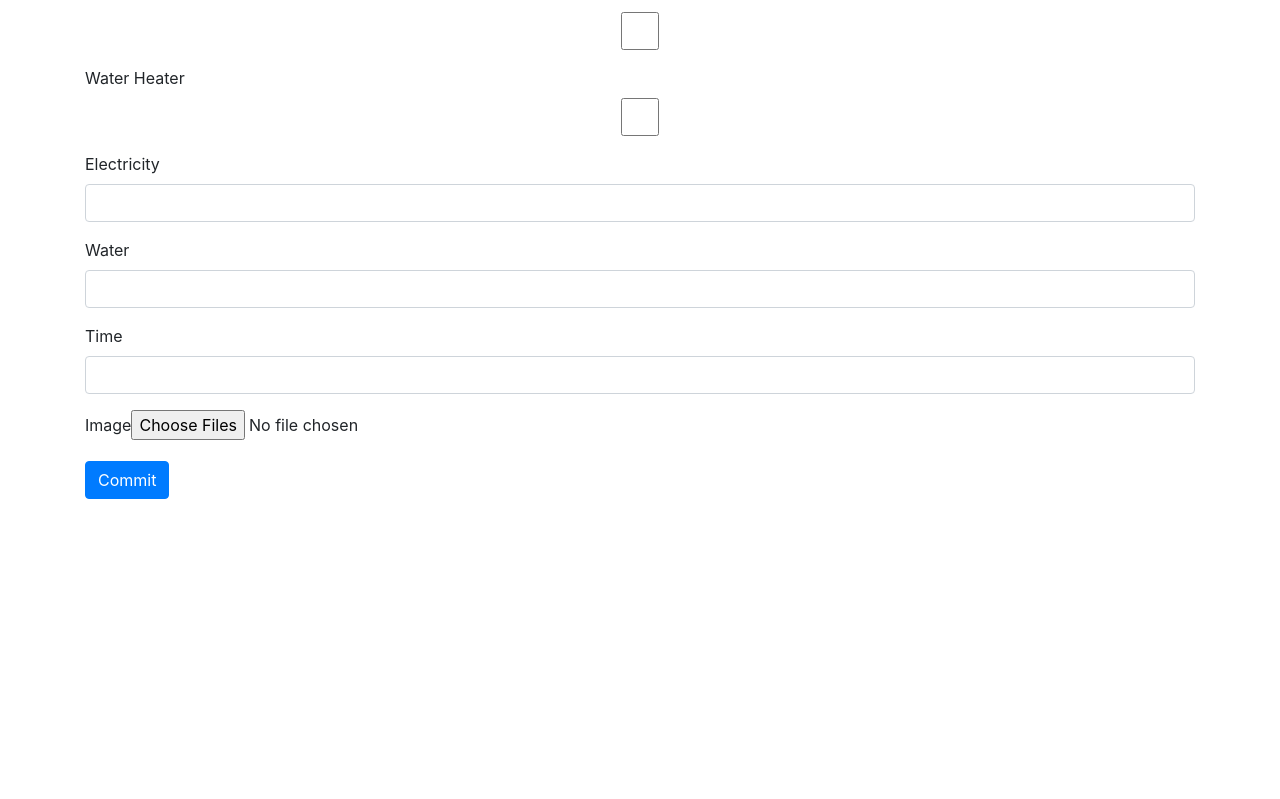
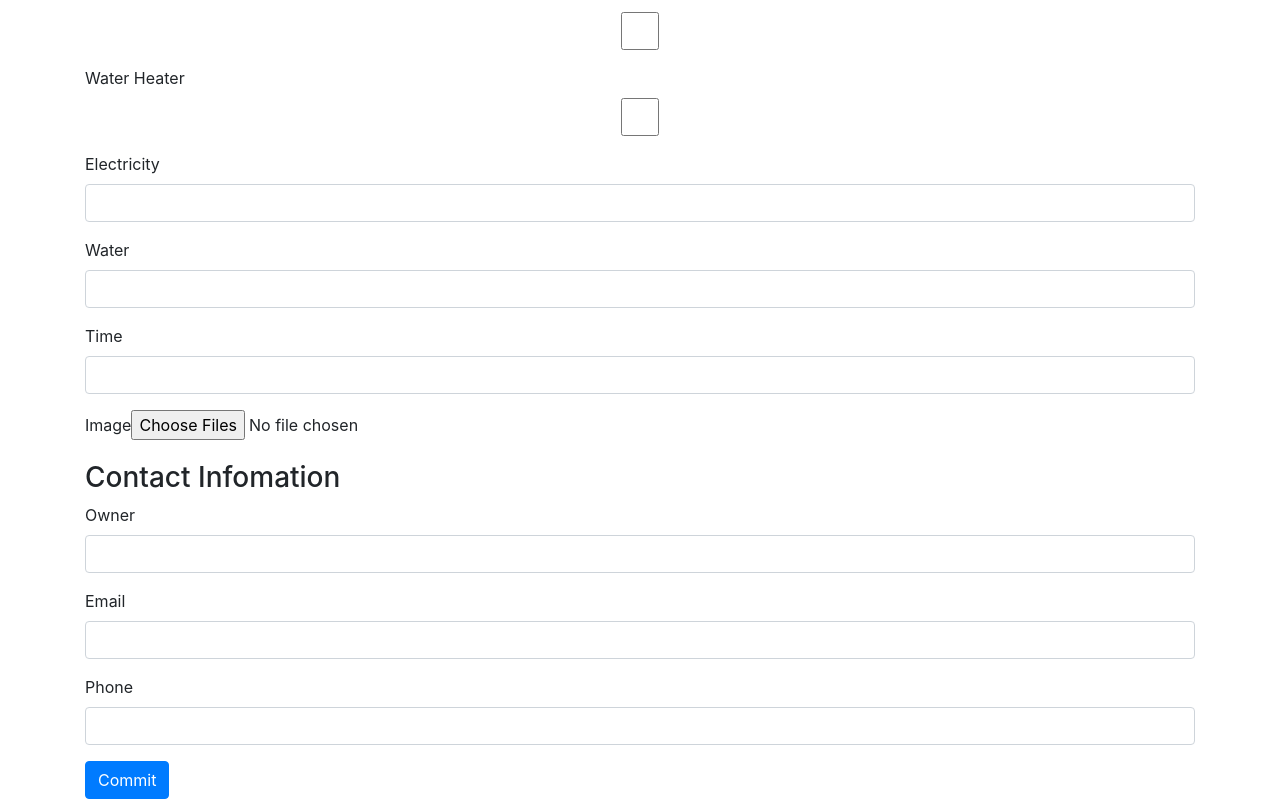
Before and after one commit to lamte1234/front-end-easyAccomod, a React (Create React App) app: page /users/owner/post in a window 1280 px wide. Shown: the part 960-1759 px from the top of the page. Before the commit the page ends 1459 px from the top, so only its background shows below. Built offline with nearby package versions, Linux system fonts and the light colour scheme.

Commit message:
update post

```diff
--- a/src/components/admin_action/approvePost.component.js
+++ b/src/components/admin_action/approvePost.component.js
@@ -26,7 +26,10 @@ export default class PostDetail extends Component {
             water_heater: false,
             electricity: '', //vnd per kwh
             water: '', //vnd per m3
-            image: []
+            image: [],
+            owner: '',
+            email: '',
+            phone: ''
         }
     }
 
@@ -48,7 +51,10 @@ export default class PostDetail extends Component {
             water_heater: res.data.water_heater,
             electricity: res.data.electricity, //vnd per kwh
             water: res.data.water, //vnd per m3
-            image: res.data.image
+            image: res.data.image,
+            owner: res.data.owner,
+            email: res.data.email,
+            phone: res.data.phone
         }))
         .catch(err => console.log(err));
 
@@ -96,6 +102,10 @@ export default class PostDetail extends Component {
                     {this.state.image.map((img, index) =>
                         <img className="img-fluid m-2" src={'http://localhost:5000/'+img} key={index} width="200" alt="room_image"></img>
                     )}
+                    <h3>Contact Infomation</h3>
+                    <p>Owner: {this.state.owner}</p>
+                    <p>Email: {this.state.email}</p>
+                    <p>Phone: {this.state.phone}</p>
                     <button className="btn1" onClick={() => this.approvePost(this.state.id)}>Approve</button>
                 </div>
             </div>
--- a/src/components/owner_action/post.component.js
+++ b/src/components/owner_action/post.component.js
@@ -23,6 +23,9 @@ export default class Post extends Component {
         this.onChangeWater = this.onChangeWater.bind(this);
         this.onChangeImage = this.onChangeImage.bind(this);
         this.onChangeTime = this.onChangeTime.bind(this);
+        this.onChangeOwner = this.onChangeOwner.bind(this);
+        this.onChangeEmail = this.onChangeEmail.bind(this);
+        this.onChangePhone = this.onChangePhone.bind(this);
         this.onSubmit = this.onSubmit.bind(this);
 
         this.state = {
@@ -42,6 +45,9 @@ export default class Post extends Component {
             water: '', //vnd per m3
             image: [],
             time: '',
+            owner: '',
+            email: '',
+            phone: '',
             errors: []
         }
 
@@ -149,6 +155,23 @@ export default class Post extends Component {
         })
     };
 
+    onChangeOwner(e) {
+        this.setState({
+            owner: e.target.value
+        })
+    };
+
+    onChangeEmail(e) {
+        this.setState({
+            email: e.target.value
+        })
+    };
+
+    onChangePhone(e) {
+        this.setState({
+            phone: e.target.value
+        })
+    };
     onSubmit(e) {
         e.preventDefault();
         let data = new FormData();
@@ -167,6 +190,9 @@ export default class Post extends Component {
         data.set("electricity",this.state.electricity);
         data.set("water",this.state.water);
         data.set("time",this.state.time);
+        data.set("owner",this.state.owner);
+        data.set("email",this.state.email);
+        data.set("phone",this.state.phone);
         this.state.image.forEach(img => {
             data.append('image', img);
         })
@@ -241,6 +267,16 @@ export default class Post extends Component {
                         <div className="form-group"><label htmlFor="image">Image</label>
                             <input className="" id="image" type="file" name="image" accept="image/*" multiple
                             onChange={this.onChangeImage} /></div>
+                        <h3>Contact Infomation</h3>
+                        <div className="form-group"><label htmlFor="name">Owner</label>
+                            <input className="form-control" id="owner" type="text" name="owner"
+                            value={this.state.owner} onChange={this.onChangeOwner} /></div>
+                        <div className="form-group"><label htmlFor="email">Email</label>
+                            <input className="form-control" id="email" type="email" name="email"
+                            value={this.state.email} onChange={this.onChangeEmail} /></div>
+                        <div className="form-group"><label htmlFor="phone">Phone</label>
+                            <input className="form-control" id="phone" type="number" name="phone"
+                            value={this.state.phone} onChange={this.onChangePhone} /></div>
                         <button className="btn btn-primary">Commit</button>
                     </form>
                 </div>
--- a/src/components/renter_action/post_details.js
+++ b/src/components/renter_action/post_details.js
@@ -25,7 +25,10 @@ export default class PostDetail extends Component {
             water_heater: false,
             electricity: '', //vnd per kwh
             water: '', //vnd per m3
-            image: []
+            image: [],
+            owner: '',
+            email: '',
+            phone: ''
         }
     }
 
@@ -46,7 +49,10 @@ export default class PostDetail extends Component {
             water_heater: res.data.water_heater,
             electricity: res.data.electricity, //vnd per kwh
             water: res.data.water, //vnd per m3
-            image: res.data.image
+            image: res.data.image,
+            owner: res.data.owner,
+            email: res.data.email,
+            phone: res.data.phone
         }))
         .catch(err => console.log(err));
     }
@@ -83,6 +89,10 @@ export default class PostDetail extends Component {
                     {this.state.image.map((img, index) =>
                         <img className="img-fluid m-2" src={'http://localhost:5000/'+img} key={index} width="200" alt="room_image"></img>
                     )}
+                    <h3>Contact Infomation</h3>
+                    <p>Owner: {this.state.owner}</p>
+                    <p>Email: {this.state.email}</p>
+                    <p>Phone: {this.state.phone}</p>
                 </div>
             </div>
         )
```
Also changed, not shown: 1 other file (tests, documents, lock files or other folders).
